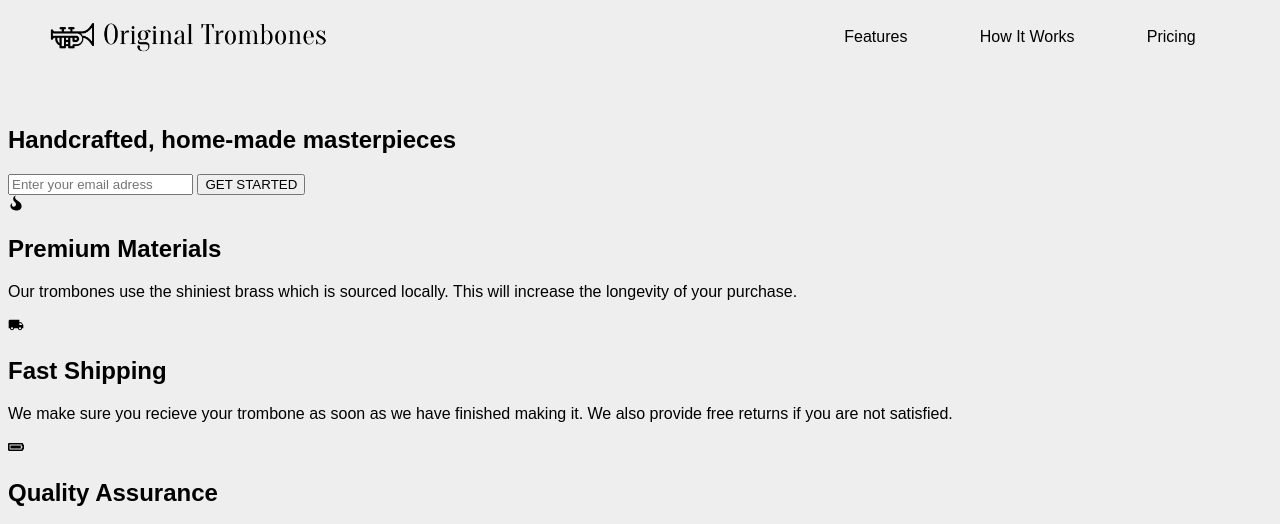
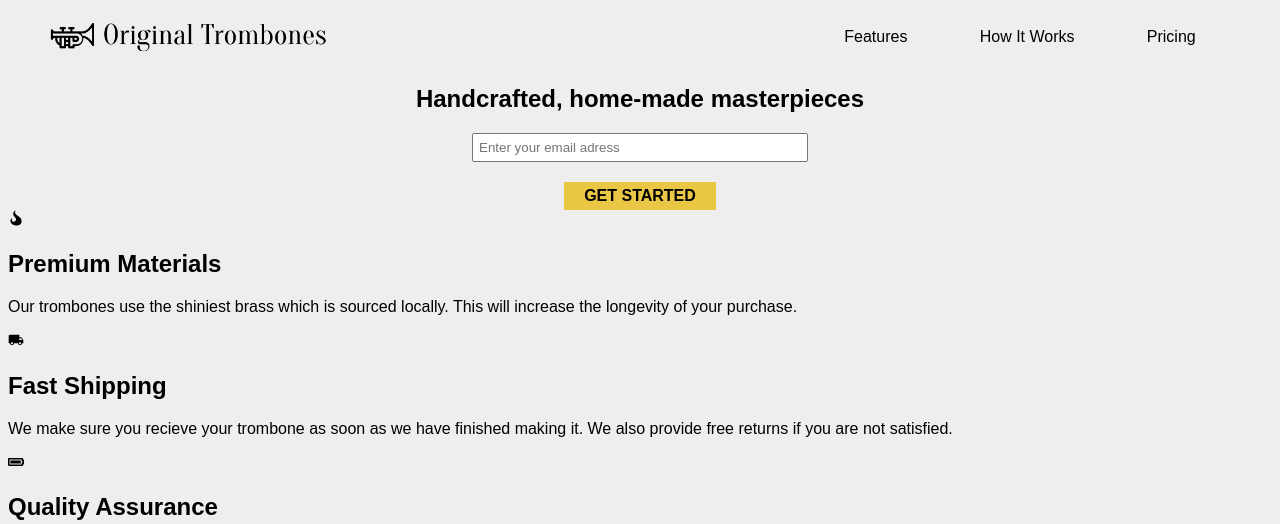
Before and after one commit to KrokoNinja/fcc-product-landing-page, a plain HTML site: page index.html in a window 1280 px wide. Shown: the top 524 px of the page. Drawn offline with Linux system fonts and the light colour scheme.

Commit message:
styled the start section

```diff
--- a/index.html
+++ b/index.html
@@ -24,11 +24,13 @@
 			<section id="start">
 				<h1 id="heading">Handcrafted, home-made masterpieces</h1>
 				<form action="https://www.freecodecamp.com/email-submit" id="form">
-					<input
+					<div>
+                        <input
 						type="email"
 						id="email"
 						placeholder="Enter your email adress"
-					/>
+				        />
+                    </div>
 					<button type="submit" id="submit">GET STARTED</button>
 				</form>
 			</section>
--- a/styles.css
+++ b/styles.css
@@ -8,7 +8,7 @@ body {
 }
 
 main {
-    margin-top: 10%;
+    margin-top: 85px;
 }
 
 .nav-link {
@@ -38,3 +38,21 @@ main {
     width: 40%;
     justify-content: space-evenly;
 }
+
+#start {
+    text-align: center;
+}
+
+#email {
+    padding: 5px;
+    padding-right: 150px;
+    margin-bottom: 20px;
+}
+
+#submit {
+    padding: 5px 20px;
+    font-weight: bold;
+    font-size: 1rem;
+    background-color: #eac645;
+    border: none;
+}
```
